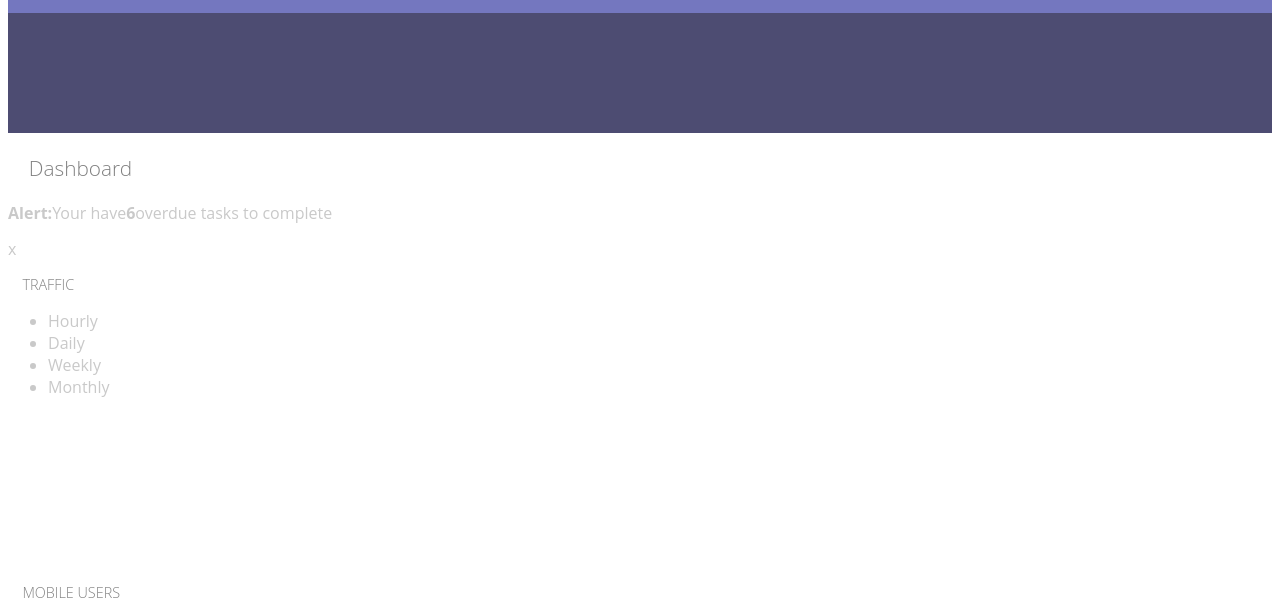
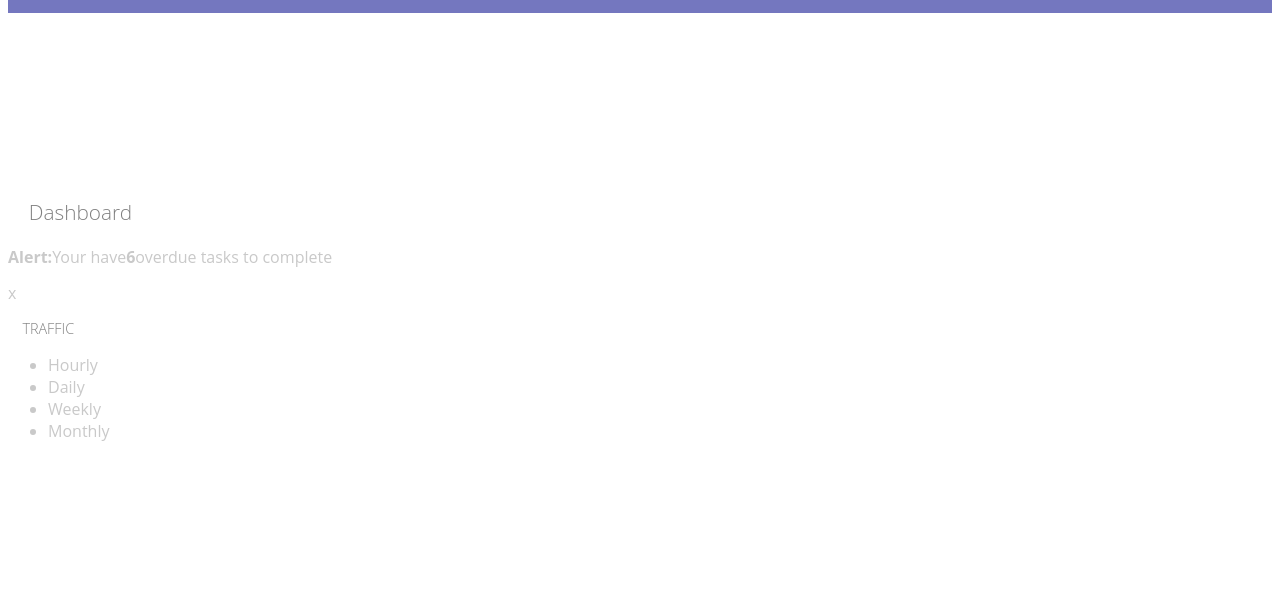
Before and after one commit to dlisab/Web-App-Dashboard, a plain HTML site: page index.html in a window 1280 px wide. Shown: the part 136-749 px from the top of the page. Drawn offline with Linux system fonts and the light colour scheme.

Commit message:
testing nav icons

```diff
--- a/scss/style.scss
+++ b/scss/style.scss
@@ -121,7 +121,7 @@ sup {
   }
   /* Navigation Styles --*/
 
-nav {
+/*nav {
   grid-area: nav;
   background-color: #4d4c72;
   display: flex;
@@ -130,6 +130,7 @@ nav {
   align-items: baseline;
   padding: 0;
 }
+*/
 nav ul{
   list-style-type: none;
 }
```
Also changed, not shown: css/style.css.
